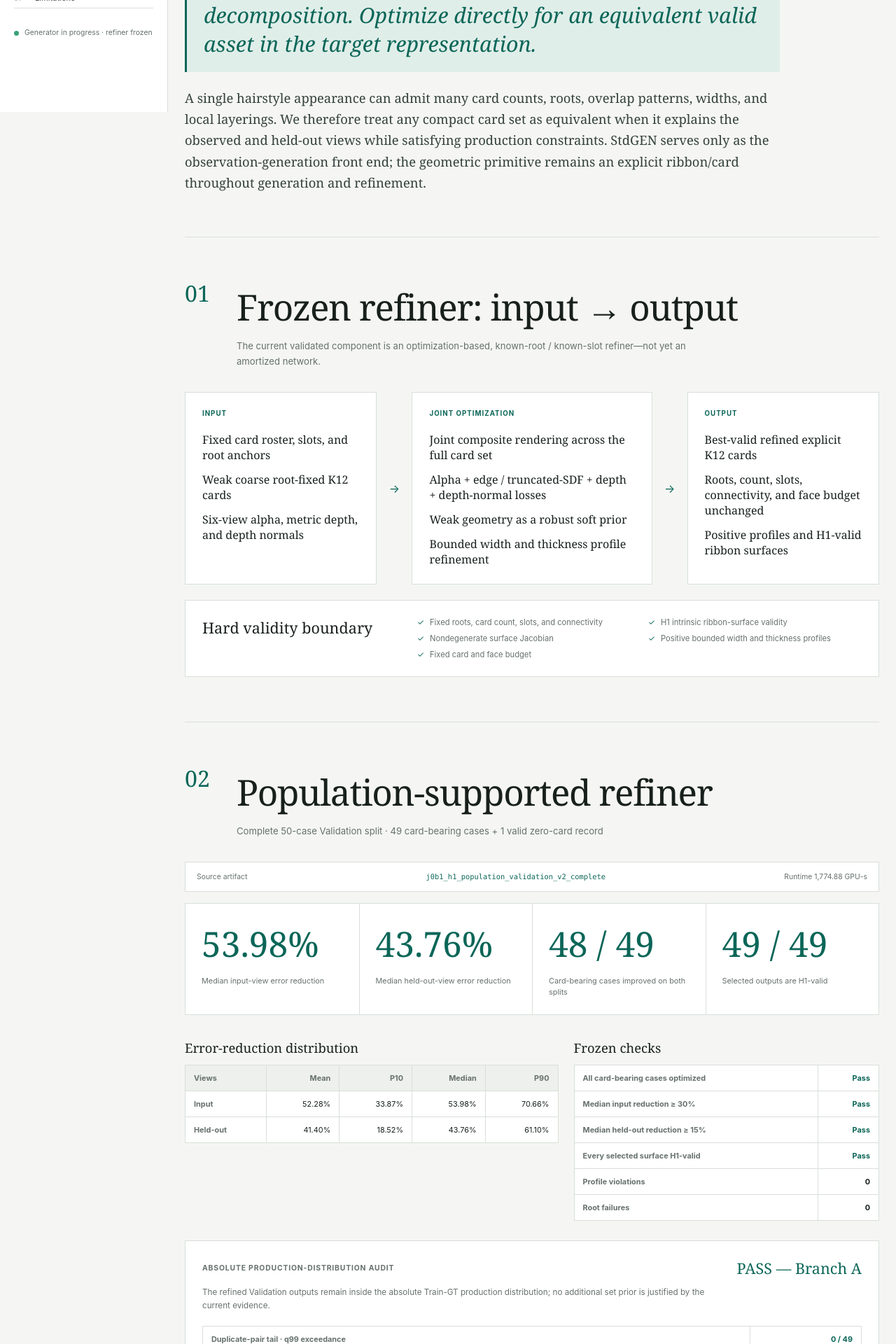
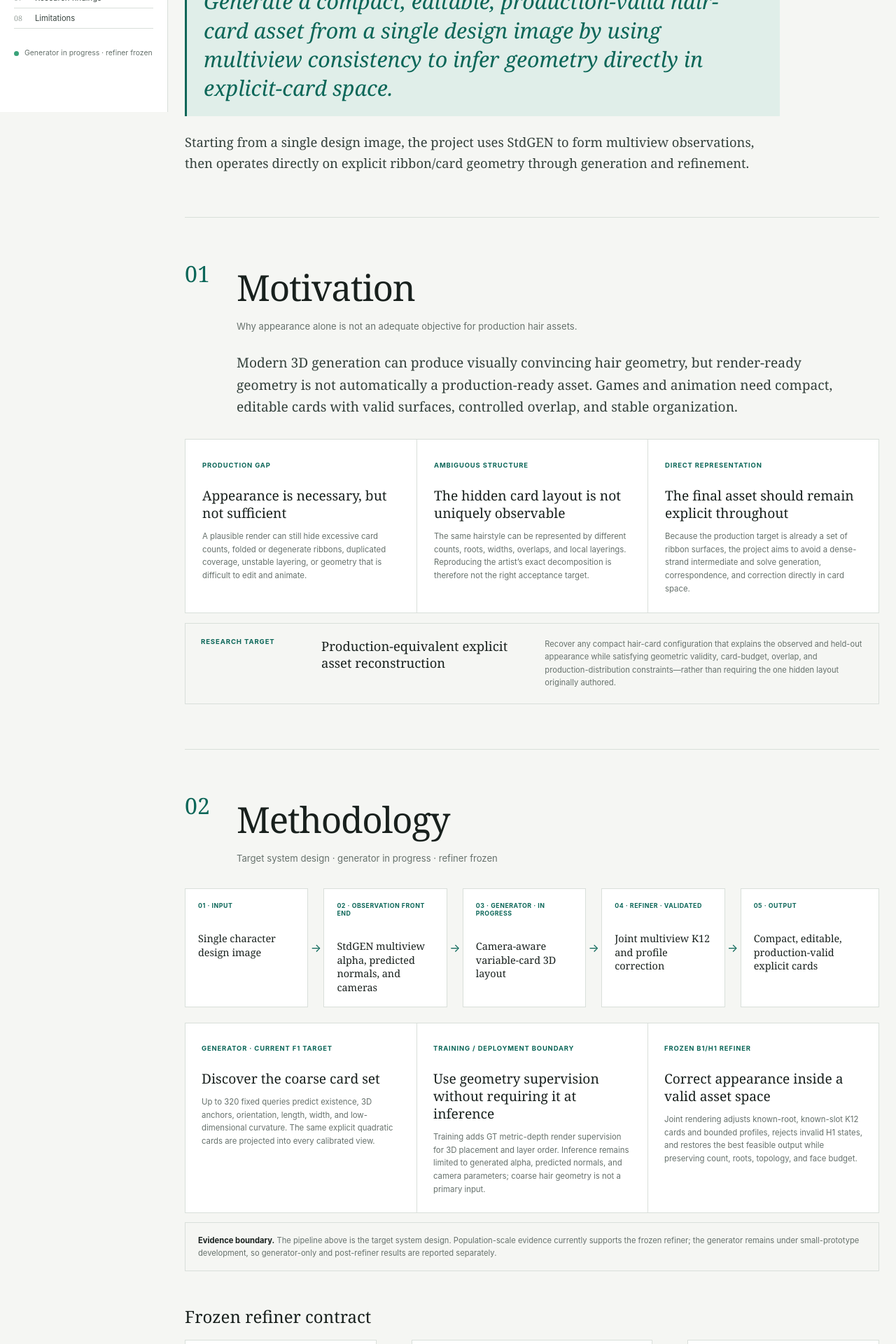
Before and after one commit to Xinyi-0916/research-site, a React (Vite) app: page / in a window 1280 px wide. Shown: the part 640-2560 px from the top of the page at 70% size. Built offline with nearby package versions, Linux system fonts and the light colour scheme.

Commit message:
Add motivation and project methodology

```diff
--- a/src/ResearchSite.jsx
+++ b/src/ResearchSite.jsx
@@ -55,12 +55,23 @@ export default function ResearchSite() {
           <p className="project-subtitle">{project.subtitle}</p>
           <p className="research-identity">{person.identity}</p>
           <div className="intro-meta"><span>{project.manuscript}</span><span>{project.status}</span></div>
-          <blockquote>{project.centralObservation}</blockquote>
+          <blockquote><span>Research goal</span>{project.centralObservation}</blockquote>
           <p className="lead">{project.motivation}</p>
         </section>
 
-        <section className="content-section" id="refiner">
-          <SectionHead number="01" title="Frozen refiner: input → output" note="The current validated component is an optimization-based, known-root / known-slot refiner—not yet an amortized network." />
+        <section className="content-section" id="motivation">
+          <SectionHead number="01" title="Motivation" note="Why appearance alone is not an adequate objective for production hair assets." />
+          <p className="motivation-lead">{project.motivationLead}</p>
+          <div className="motivation-grid">{project.motivationPoints.map((point) => <article key={point.label}><span>{point.label}</span><h3>{point.title}</h3><p>{point.body}</p></article>)}</div>
+          <div className="target-definition"><span>Research target</span><strong>Production-equivalent explicit asset reconstruction</strong><p>{project.targetDefinition}</p></div>
+        </section>
+
+        <section className="content-section" id="methodology">
+          <SectionHead number="02" title="Methodology" note={project.methodology.status} />
+          <div className="method-pipeline">{project.methodology.steps.map((step, index) => <div className="method-stage" key={step.label}><article><span>{String(index + 1).padStart(2, '0')} · {step.label}</span><strong>{step.title}</strong></article>{index < project.methodology.steps.length - 1 && <i aria-hidden="true">→</i>}</div>)}</div>
+          <div className="method-roles">{project.methodology.roles.map((role) => <article key={role.label}><span>{role.label}</span><h3>{role.title}</h3><p>{role.body}</p></article>)}</div>
+          <p className="method-evidence"><strong>Evidence boundary.</strong> {project.methodology.evidenceBoundary}</p>
+          <h3 className="subsection-title">Frozen refiner contract</h3>
           <div className="refiner-contract">
             <ContractColumn label="Input" items={project.refiner.input} />
             <div className="io-arrow" aria-hidden="true">→</div>
@@ -72,7 +83,7 @@ export default function ResearchSite() {
         </section>
 
         <section className="content-section" id="results">
-          <SectionHead number="02" title="Population-supported refiner" note={evaluation.scope} />
+          <SectionHead number="03" title="Experimental results" note={`${evaluation.scope} · frozen refiner`} />
           <div className="artifact-bar"><span>Source artifact</span><code>{evaluation.artifact}</code><span>Runtime {evaluation.elapsed}</span></div>
           <div className="metrics">{evaluation.aggregate.map((metric) => <div key={metric.label}><strong>{metric.value}</strong><span>{metric.label}</span></div>)}</div>
           <div className="result-tables">
@@ -88,7 +99,7 @@ export default function ResearchSite() {
         </section>
 
         <section className="content-section" id="demonstrations">
-          <SectionHead number="03" title="Refiner input / output" note="Each example uses the same two input cameras—Front and Side (right)—for a direct, consistent comparison." />
+          <SectionHead number="04" title="Refiner input / output" note="Each example uses the same two input cameras—Front and Side (right)—for a direct, consistent comparison." />
           <div className="input-output-key"><span><i className="weak-dot" /> Input = weak coarse K12 card set</span><span><i className="refined-dot" /> Output = selected best-valid refined K12 card set</span></div>
           <div className="metric-guide">
             <header><strong>How to read the view metrics</strong><span>Input → refined output</span></header>
@@ -102,7 +113,7 @@ export default function ResearchSite() {
         </section>
 
         <section className="content-section" id="generator-boundary">
-          <SectionHead number="04" title="Generator target boundary" note={generatorBoundary.status} />
+          <SectionHead number="05" title="Generator target boundary" note={generatorBoundary.status} />
           <p className="section-lead">{generatorBoundary.summary}</p>
           <div className="generator-contract">
             <div><small>Deployable F1 input</small><strong>{generatorBoundary.f1.input}</strong></div>
@@ -124,14 +135,14 @@ export default function ResearchSite() {
         </section>
 
         <section className="content-section" id="findings">
-          <SectionHead number="05" title="Current findings" />
+          <SectionHead number="06" title="Current findings" />
           <div className="findings-list">{findings.map((finding) => <article key={finding.title}><span>{finding.label}</span><h3>{finding.title}</h3><p>{finding.body}</p></article>)}</div>
           <h3 className="process-title">Why the generator changed</h3>
           <ol className="process-list">{process.map(([phase, insight], index) => <li key={phase}><span>{String(index + 1).padStart(2, '0')}</span><div><strong>{phase}</strong><p>{insight}</p></div></li>)}</ol>
         </section>
 
         <section className="content-section final-section" id="limitations">
-          <SectionHead number="06" title="Current limitations" note="Refiner and generator claims are deliberately separated." />
+          <SectionHead number="07" title="Current limitations" note="Refiner and generator claims are deliberately separated." />
           <ul className="limitations">{limitations.map((item) => <li key={item}>{item}</li>)}</ul>
         </section>
         <footer>© {new Date().getFullYear()} {person.name} · Research website</footer>
--- a/src/data/siteData.js
+++ b/src/data/siteData.js
@@ -13,8 +13,9 @@ export const person = {
 
 export const sections = [
   { id: 'overview', label: 'Overview' },
-  { id: 'refiner', label: 'Refiner I/O' },
-  { id: 'results', label: 'Refiner results' },
+  { id: 'motivation', label: 'Motivation' },
+  { id: 'methodology', label: 'Methodology' },
+  { id: 'results', label: 'Results' },
   { id: 'demonstrations', label: 'Input / output' },
   { id: 'generator-boundary', label: 'Generator boundary' },
   { id: 'findings', label: 'Research findings' },
@@ -26,8 +27,55 @@ export const project = {
   subtitle: 'From a single character design image to a compact, editable set of explicit hair cards—without reconstructing dense strands or recovering the artist’s exact hidden topology.',
   status: 'Generator in progress · refiner frozen',
   manuscript: 'Production-equivalent explicit asset reconstruction · 2026',
-  centralObservation: 'Do not reconstruct an unobservable hidden decomposition. Optimize directly for an equivalent valid asset in the target representation.',
-  motivation: 'A single hairstyle appearance can admit many card counts, roots, overlap patterns, widths, and local layerings. We therefore treat any compact card set as equivalent when it explains the observed and held-out views while satisfying production constraints. StdGEN serves only as the observation-generation front end; the geometric primitive remains an explicit ribbon/card throughout generation and refinement.',
+  centralObservation: 'Generate a compact, editable, production-valid hair-card asset from a single design image by using multiview consistency to infer geometry directly in explicit-card space.',
+  motivation: 'Starting from a single design image, the project uses StdGEN to form multiview observations, then operates directly on explicit ribbon/card geometry through generation and refinement.',
+  motivationLead: 'Modern 3D generation can produce visually convincing hair geometry, but render-ready geometry is not automatically a production-ready asset. Games and animation need compact, editable cards with valid surfaces, controlled overlap, and stable organization.',
+  targetDefinition: 'Recover any compact hair-card configuration that explains the observed and held-out appearance while satisfying geometric validity, card-budget, overlap, and production-distribution constraints—rather than requiring the one hidden layout originally authored.',
+  motivationPoints: [
+    {
+      label: 'Production gap',
+      title: 'Appearance is necessary, but not sufficient',
+      body: 'A plausible render can still hide excessive card counts, folded or degenerate ribbons, duplicated coverage, unstable layering, or geometry that is difficult to edit and animate.',
+    },
+    {
+      label: 'Ambiguous structure',
+      title: 'The hidden card layout is not uniquely observable',
+      body: 'The same hairstyle can be represented by different counts, roots, widths, overlaps, and local layerings. Reproducing the artist’s exact decomposition is therefore not the right acceptance target.',
+    },
+    {
+      label: 'Direct representation',
+      title: 'The final asset should remain explicit throughout',
+      body: 'Because the production target is already a set of ribbon surfaces, the project aims to avoid a dense-strand intermediate and solve generation, correspondence, and correction directly in card space.',
+    },
+  ],
+  methodology: {
+    status: 'Target system design · generator in progress · refiner frozen',
+    steps: [
+      { label: 'Input', title: 'Single character design image' },
+      { label: 'Observation front end', title: 'StdGEN multiview alpha, predicted normals, and cameras' },
+      { label: 'Generator · in progress', title: 'Camera-aware variable-card 3D layout' },
+      { label: 'Refiner · validated', title: 'Joint multiview K12 and profile correction' },
+      { label: 'Output', title: 'Compact, editable, production-valid explicit cards' },
+    ],
+    roles: [
+      {
+        label: 'Generator · current F1 target',
+        title: 'Discover the coarse card set',
+        body: 'Up to 320 fixed queries predict existence, 3D anchors, orientation, length, width, and low-dimensional curvature. The same explicit quadratic cards are projected into every calibrated view.',
+      },
+      {
+        label: 'Training / deployment boundary',
+        title: 'Use geometry supervision without requiring it at inference',
+        body: 'Training adds GT metric-depth render supervision for 3D placement and layer order. Inference remains limited to generated alpha, predicted normals, and camera parameters; coarse hair geometry is not a primary input.',
+      },
+      {
+        label: 'Frozen B1/H1 refiner',
+        title: 'Correct appearance inside a valid asset space',
+        body: 'Joint rendering adjusts known-root, known-slot K12 cards and bounded profiles, rejects invalid H1 states, and restores the best feasible output while preserving count, roots, topology, and face budget.',
+      },
+    ],
+    evidenceBoundary: 'The pipeline above is the target system design. Population-scale evidence currently supports the frozen refiner; the generator remains under small-prototype development, so generator-only and post-refiner results are reported separately.',
+  },
   refiner: {
     input: [
       'Fixed card roster, slots, and root anchors',
--- a/src/styles.css
+++ b/src/styles.css
@@ -97,6 +97,7 @@ code { font-family: ui-monospace, SFMono-Regular, Menlo, Consolas, monospace; }
 .intro-meta { display: flex; flex-wrap: wrap; gap: 8px; }
 .intro-meta span { padding: 7px 10px; border: 1px solid var(--line); color: var(--muted); background: var(--panel); font-size: .64rem; }
 .project-intro blockquote { max-width: 850px; margin: 42px 0 22px; padding: 20px 24px; border-left: 3px solid var(--green); color: var(--green); background: var(--green-pale); font-family: var(--serif); font-size: clamp(1.35rem, 2.4vw, 1.9rem); font-style: italic; line-height: 1.35; }
+.project-intro blockquote > span { display: block; margin-bottom: 9px; color: var(--muted); font-family: var(--sans); font-size: .6rem; font-style: normal; font-weight: 750; letter-spacing: .11em; text-transform: uppercase; }
 .lead { max-width: 850px; margin: 0; color: #34413c; font-family: var(--serif); font-size: 1.15rem; }
 
 .content-section { padding: 64px 0; border-top: 1px solid var(--line); scroll-margin-top: 20px; }
@@ -104,6 +105,31 @@ code { font-family: ui-monospace, SFMono-Regular, Menlo, Consolas, monospace; }
 .section-head > span { color: var(--green); font-family: var(--serif); font-size: 2rem; line-height: 1; }
 .section-head h2 { margin: 0; font-family: var(--serif); font-size: clamp(2.1rem, 4vw, 3.4rem); font-weight: 400; letter-spacing: -.025em; }
 .section-head p { max-width: 700px; margin: 11px 0 0; color: var(--muted); font-size: .82rem; }
+
+.motivation-lead { max-width: 880px; margin: -8px 0 30px 74px; color: #34413c; font-family: var(--serif); font-size: 1.2rem; }
+.motivation-grid { display: grid; grid-template-columns: repeat(3, 1fr); border: 1px solid var(--line); background: var(--panel); }
+.motivation-grid article { padding: 24px; }
+.motivation-grid article + article { border-left: 1px solid var(--line); }
+.motivation-grid article > span, .method-roles article > span { color: var(--green); font-size: .59rem; font-weight: 750; letter-spacing: .09em; text-transform: uppercase; }
+.motivation-grid h3, .method-roles h3 { margin: 24px 0 11px; font-family: var(--serif); font-size: 1.2rem; font-weight: 400; line-height: 1.3; }
+.motivation-grid p, .method-roles p { margin: 0; color: var(--muted); font-size: .71rem; }
+.target-definition { display: grid; margin-top: 14px; padding: 20px 22px; grid-template-columns: .55fr 1.1fr 1.7fr; align-items: start; gap: 25px; border: 1px solid var(--line); background: transparent; }
+.target-definition > span { color: var(--green); font-size: .6rem; font-weight: 750; letter-spacing: .09em; text-transform: uppercase; }
+.target-definition > strong { font-family: var(--serif); font-size: 1.15rem; font-weight: 400; line-height: 1.35; }
+.target-definition > p { margin: 0; color: var(--muted); font-size: .7rem; }
+
+.method-pipeline { display: flex; align-items: stretch; }
+.method-stage { display: flex; min-width: 0; flex: 1; align-items: stretch; }
+.method-stage article { min-height: 142px; padding: 18px; flex: 1; border: 1px solid var(--line); background: var(--panel); }
+.method-stage article > span { display: block; color: var(--green); font-size: .55rem; font-weight: 750; letter-spacing: .06em; text-transform: uppercase; }
+.method-stage article > strong { display: block; margin-top: 32px; font-family: var(--serif); font-size: .9rem; font-weight: 400; line-height: 1.35; }
+.method-stage > i { display: grid; width: 22px; flex: 0 0 22px; place-items: center; color: var(--green); font-style: normal; }
+.method-roles { display: grid; margin-top: 22px; grid-template-columns: repeat(3, 1fr); border: 1px solid var(--line); background: var(--panel); }
+.method-roles article { padding: 23px; }
+.method-roles article + article { border-left: 1px solid var(--line); }
+.method-evidence { margin: 13px 0 0; padding: 16px 18px; border: 1px solid var(--line); color: var(--muted); background: transparent; font-size: .7rem; }
+.method-evidence strong { color: var(--ink); }
+.subsection-title { margin: 48px 0 17px; font-family: var(--serif); font-size: 1.5rem; font-weight: 400; }
 
 .refiner-contract { display: grid; grid-template-columns: 1fr 34px 1.25fr 34px 1fr; align-items: stretch; gap: 8px; }
 .refiner-contract > div:not(.io-arrow) { display: flex; min-width: 0; min-height: 250px; padding: 24px; flex-direction: column; gap: 13px; border: 1px solid var(--line); background: var(--panel); }
@@ -278,6 +304,7 @@ th:first-child { text-align: left; }
   .findings-list article + article { padding-left: 0; border-left: 0; }
   .findings-list h3 { margin-top: 15px; }
   .section-lead { margin-left: 0; }
+  .motivation-lead { margin-left: 0; }
 }
 
 @media (max-width: 520px) {
@@ -287,6 +314,14 @@ th:first-child { text-align: left; }
   .research-repo-link { width: 100%; grid-template-columns: 1fr auto; }
   .research-repo-link span:first-child { grid-column: 1 / -1; }
   .objective-list, .validity-block ul, .limitations { grid-template-columns: 1fr; }
+  .motivation-grid, .method-roles { grid-template-columns: 1fr; }
+  .motivation-grid article + article, .method-roles article + article { border-top: 1px solid var(--line); border-left: 0; }
+  .target-definition { grid-template-columns: 1fr; gap: 10px; }
+  .method-pipeline { flex-direction: column; }
+  .method-stage { flex-direction: column; }
+  .method-stage article { min-height: 0; }
+  .method-stage article > strong { margin-top: 18px; }
+  .method-stage > i { width: 100%; height: 24px; transform: rotate(90deg); }
   .metrics { grid-template-columns: 1fr; }
   .metrics > div + div { border-top: 1px solid var(--line); border-left: 0; }
   .demo-case { padding: 12px; }
```
